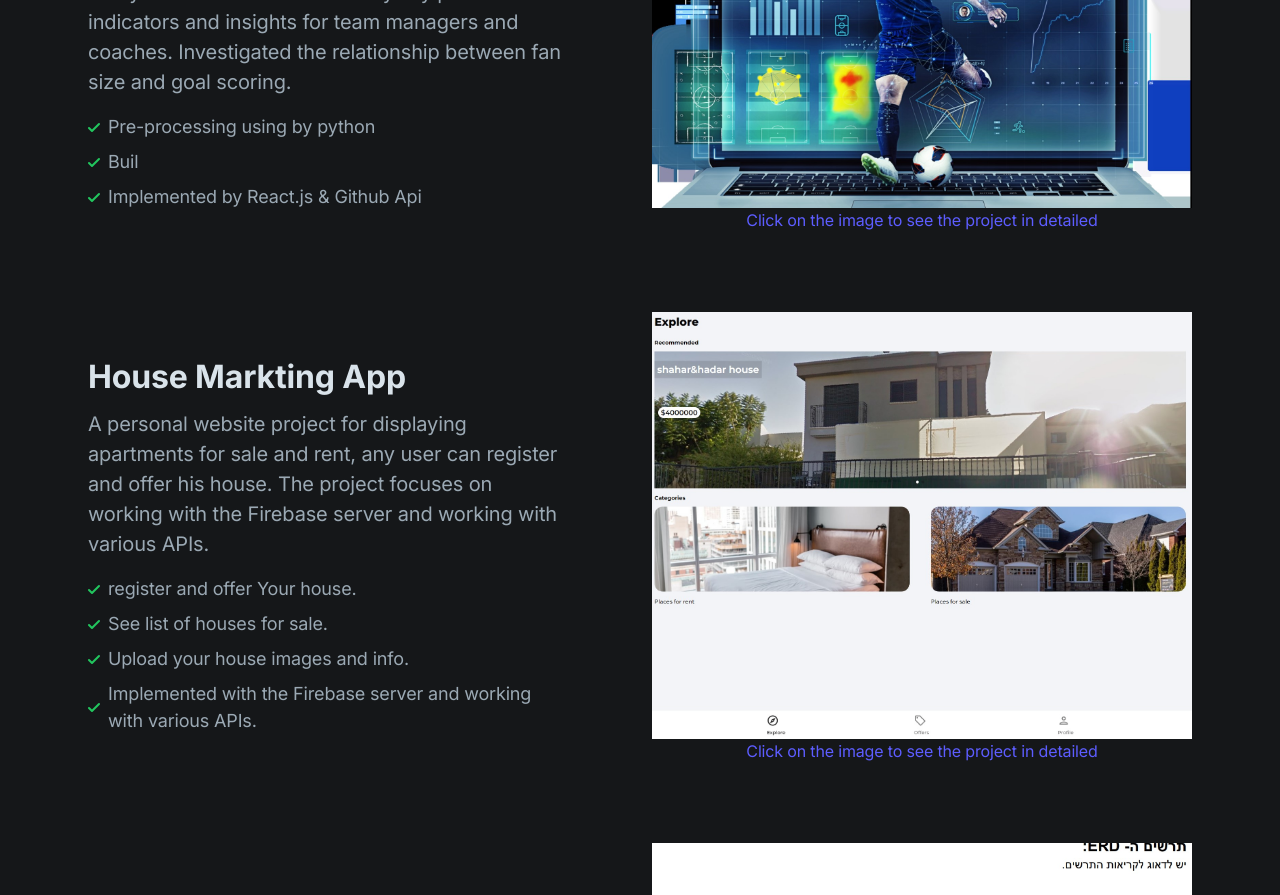
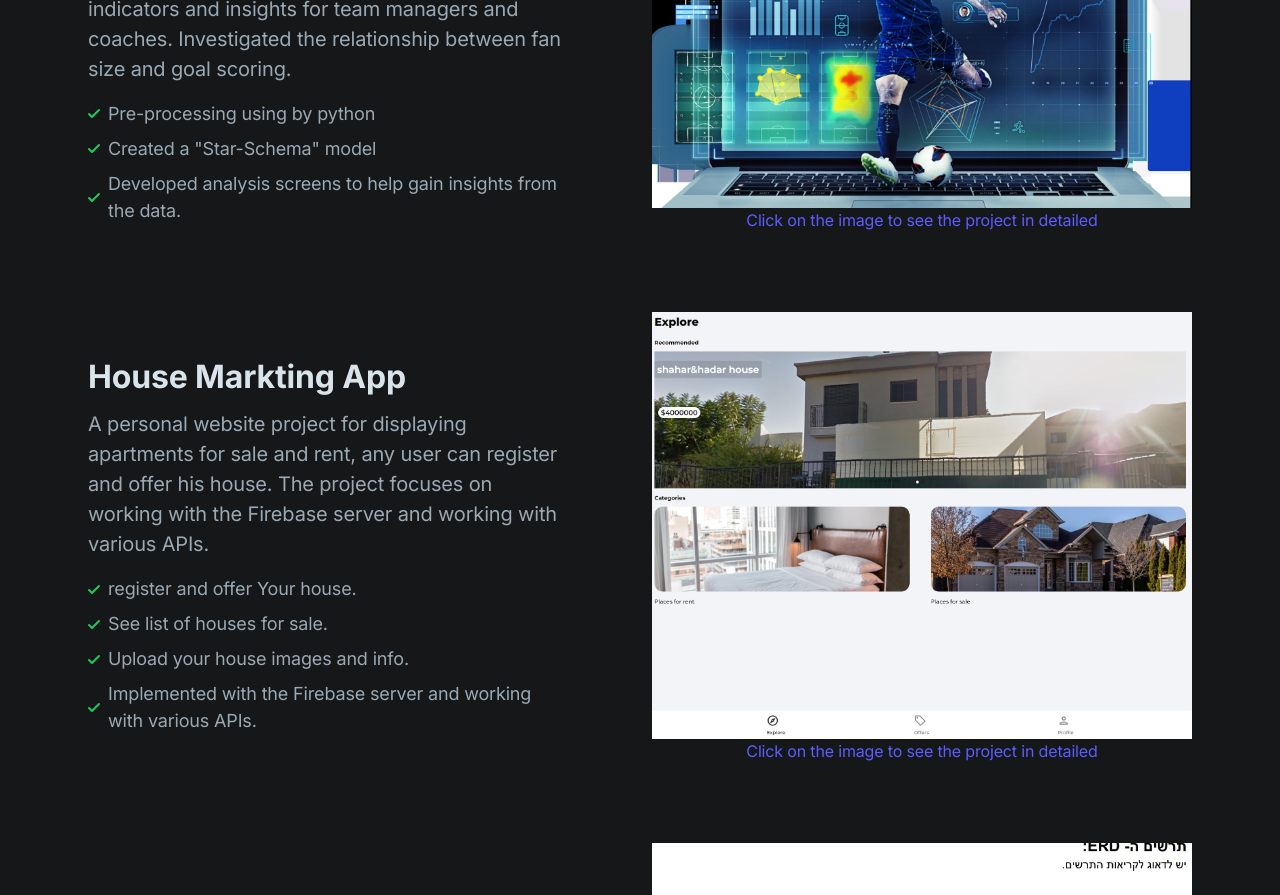
Before and after one commit to YahavMesika/portfolio, a Next.js app: page / in a window 1280 px wide. Shown: the part 3000-3895 px from the top of the page. Built offline with nearby package versions, Linux system fonts and the light colour scheme.

Commit message:
Update zigzag.tsx

```diff
--- a/components/zigzag.tsx
+++ b/components/zigzag.tsx
@@ -96,13 +96,13 @@ export default function Zigzag() {
                       <svg className="w-3 h-3 fill-current text-green-500 mr-2 shrink-0" viewBox="0 0 12 12" xmlns="http://www.w3.org/2000/svg">
                         <path d="M10.28 2.28L3.989 8.575 1.695 6.28A1 1 0 00.28 7.695l3 3a1 1 0 001.414 0l7-7A1 1 0 0010.28 2.28z" />
                       </svg>
-                      <span>Buil</span>
+                      <span>Created a "Star-Schema" model</span>
                     </li>
                     <li className="flex items-center">
                       <svg className="w-3 h-3 fill-current text-green-500 mr-2 shrink-0" viewBox="0 0 12 12" xmlns="http://www.w3.org/2000/svg">
                         <path d="M10.28 2.28L3.989 8.575 1.695 6.28A1 1 0 00.28 7.695l3 3a1 1 0 001.414 0l7-7A1 1 0 0010.28 2.28z" />
                       </svg>
-                      <span>Implemented by React.js & Github Api</span>
+                      <span>Developed analysis screens to help gain insights from the data.</span>
                     </li>
                   </ul>
                 </div>
```
